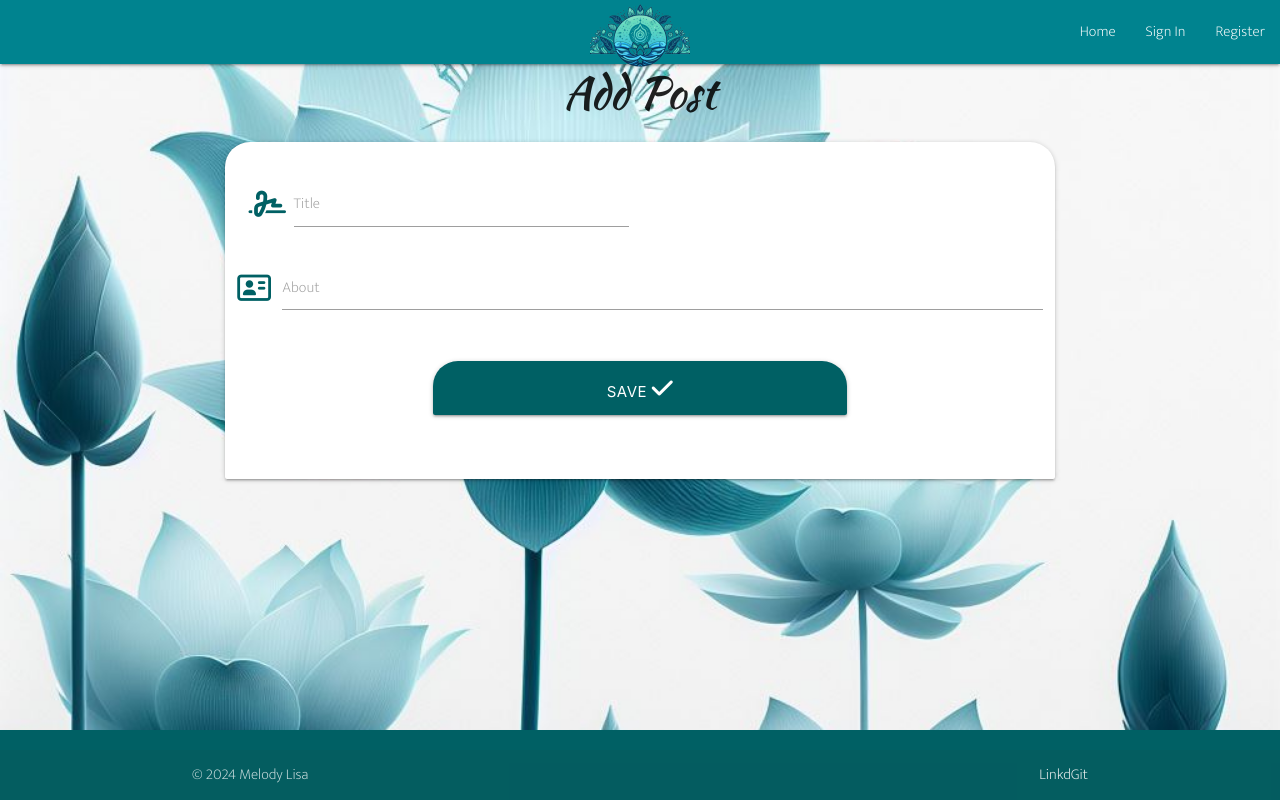
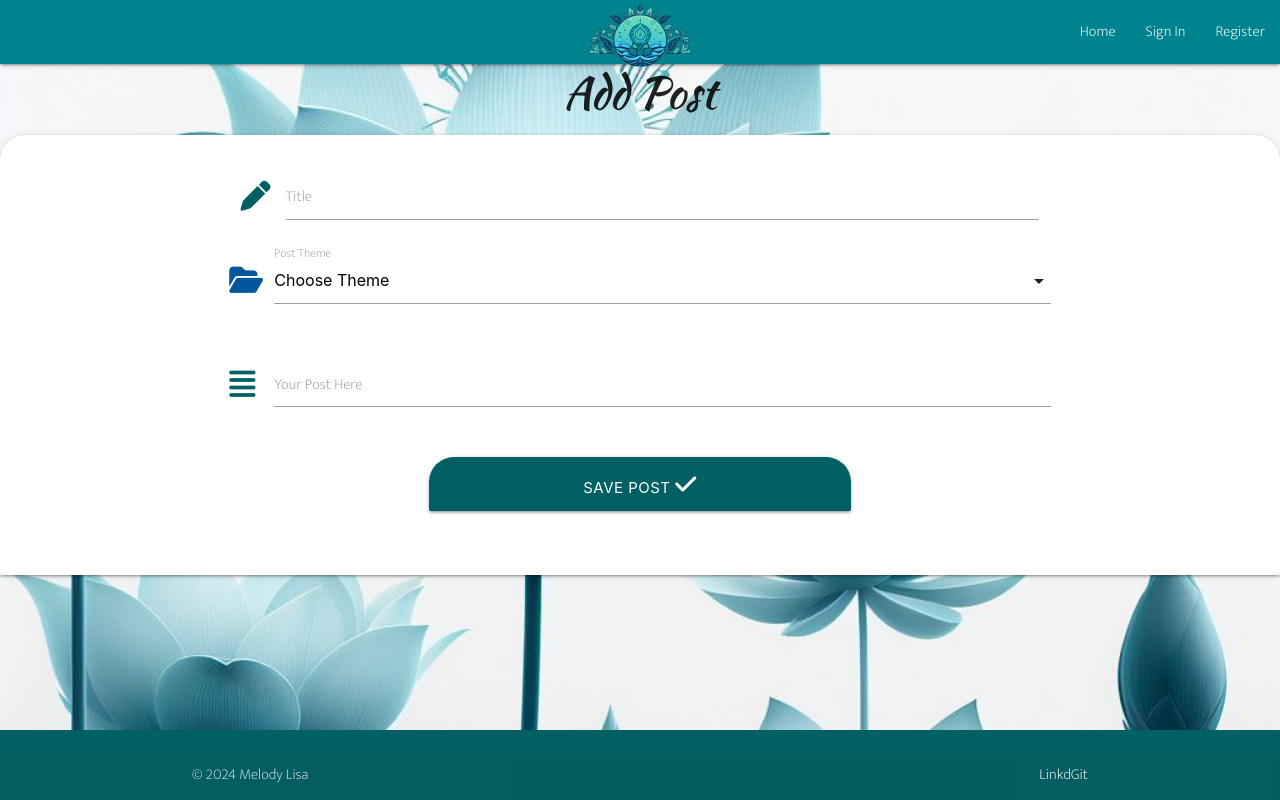
Before and after one commit to Melody-Lisa/blissboost, a Flask app: template templates/add_post.html in a window 1280 px wide. Run offline with Flask 3, Linux system fonts and the light colour scheme; the template is opened without the code that fills it, so the values that code supplies are empty; some libraries are stand-ins or nearby versions.

Commit message:
Create add post functionality

```diff
--- a/app.py
+++ b/app.py
@@ -176,23 +176,24 @@ def edit_profile(user):
 @app.route("/get_posts")
 def get_posts():
     posts = mongo.db.posts.find()
+
     return render_template(
         'posts.html', posts=posts)
 
 
-@app.route("/add_post")
+@app.route("/add_post", methods=["GET", "POST"])
 def add_post():
     if request.method == "POST":
 
         post = {
-            "theme_name": request.form.get("theme_name"),
-            "post_title": request.form.get("post_title"),
-            "post_description": request.form.get("post_description"),
-            "post_image": request.form.get("theme_image"),
-            "post_date": datetime.now(),
-            "created_by": session["user"]
+            'theme_name': request.form.get('theme_name'),
+            'theme_image': request.form.get('theme_image'),
+            'post_title': request.form.get('post_title'),
+            'post_description': request.form.get('post_description'),
+            'post_date': datetime.now(),
+            'created_by': session["user"]
         }
-        mongo.db.tasks.insert_one(post)
+        mongo.db.posts.insert_one(post)
         flash("Post Successfully Added")
         return redirect(url_for("get_posts"))
 
--- a/static/js/jquery.js
+++ b/static/js/jquery.js
@@ -11,4 +11,5 @@
       }
     });
     $('.modal').modal();
+    $('select').formSelect();
   });
--- a/templates/add_post.html
+++ b/templates/add_post.html
@@ -3,41 +3,56 @@
 
 <h3 class="center">Add Post</h3>
 
-<div class="row">
+<div class="row card-panel">
     <form class="col s12 m8 offset-m2" method="POST"
-     action="{{ url_for('add_post', user=user) }}">
-        <div class="card-panel">
+     action="{{ url_for('add_post') }}">
 
+
+            <!-- Post Title -->
             <div class="row">
-                <!-- Post Title -->
-                <div class="input-field col s12 m6">
-                    <i class="fa-solid fa-signature prefix cyan-text text-darken-4"></i>
-                    <input id="post-title" name="post-title" type="text"
+                <div class="input-field col s12">
+                    <i class="fa-solid fa-pen prefix cyan-text text-darken-4"></i>
+                    <input id="post_title" name="post_title" type="text"
                      class="validate" minlength="0"
-                        maxlength="50" class="validate">
-                    <label for="post-title">Title</label>
+                        maxlength="50" class="validate" required>
+                    <label for="post_title">Title</label>
                 </div>
+
+            <!-- Theme Selection -->
+			<div class="row">
+				<div class="input-field col s12">
+                    <i class="fas fa-folder-open prefix light-blue-text text-darken-4"></i>
+					<select id="theme_name" name="theme_name" class="validate" required>
+                        <option value="" disabled selected>Choose Theme</option>
+                        {% for theme in themes %}
+                            <option value="{{ theme.theme_name }}">
+                                {{- theme.theme_name.capitalize() -}}
+                            </option>
+                        {% endfor %}
+                    </select>
+					<label for="theme_name">Post Theme</label>
+				</div>
+			</div>
 
             <!-- Post Description -->
             <div class="row">
                 <div class="input-field col s12">
-                    <i class="fa-regular fa-address-card prefix cyan-text text-darken-4"></i>
-                    <textarea id="about" name="about"
+                    <i class="fa-solid fa-align-justify prefix cyan-text text-darken-4"></i>
+                    <textarea id="post_description" name="post_description"
                      class="validate materialize-textarea" minlength="0"
-                        maxlength="500">{{ user.about }}</textarea>
-                    <label for="about">About</label>
+                        maxlength="500" required></textarea>
+                    <label for="post_description">Your Post Here</label>
                 </div>
             </div>
 
-            <!-- Save Profile Info -->
+            <!-- Save Post -->
             <div class="row">
                 <button type="submit"
                  class="col s6 offset-m3 btn-large cyan darken-4 text-shadow">
-                    Save <i class="fa-solid fa-check"></i>
+                    Save Post <i class="fa-solid fa-check"></i>
                 </button>
             </div>
 
-        </div>
     </form>
 </div>
 
```
Also changed, not shown: templates/posts.html (+19 -8 lines).
